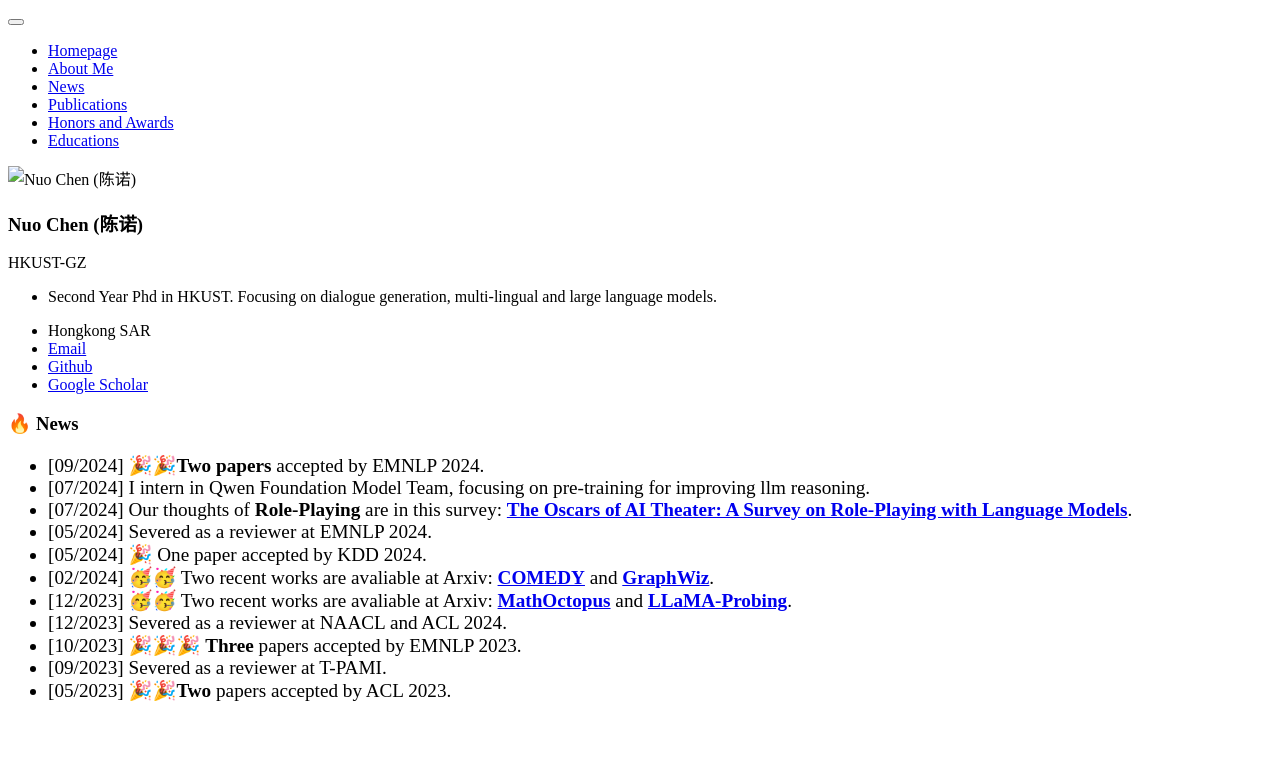
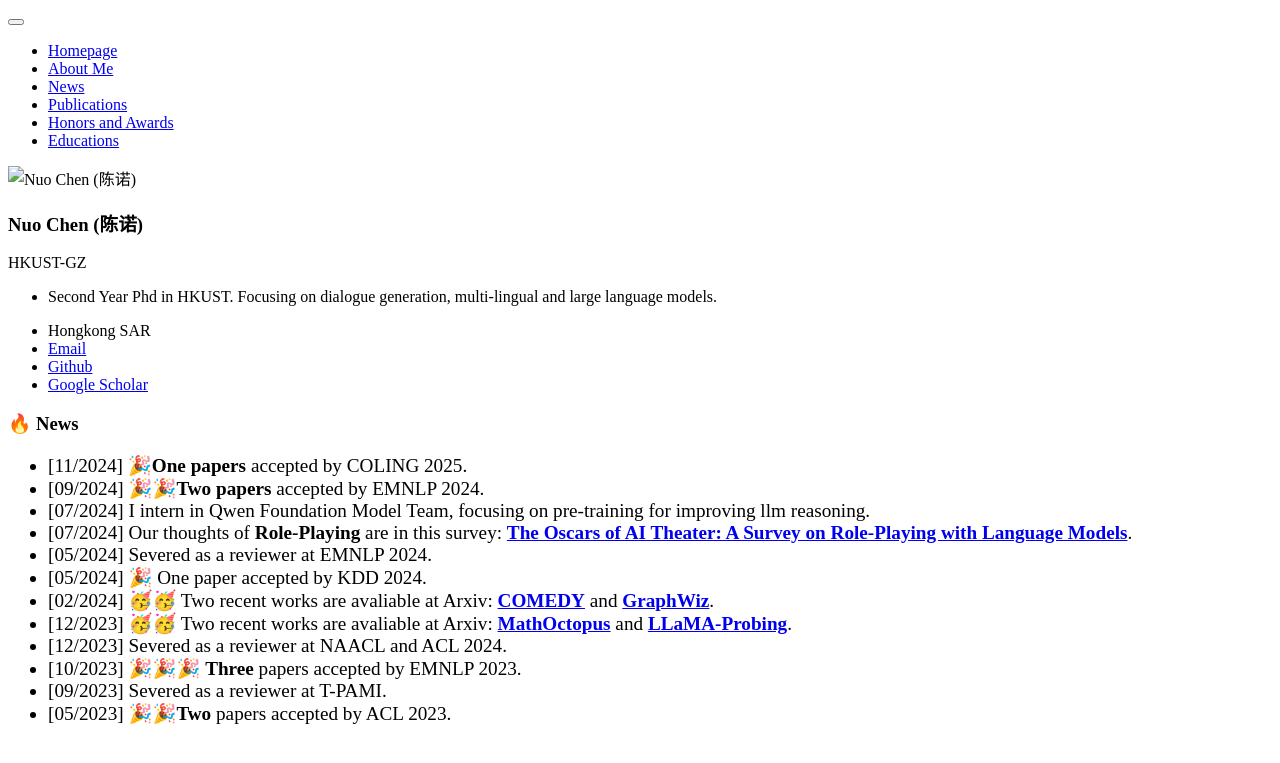
Before and after one commit to jerrynchen/jerrynchen.github.io, a Jekyll site: the page built from _pages/includes/news.md, in a window 1280 px wide. Shown: the top 763 px of the page. Built offline with Jekyll 4.4.1, drawn with Linux system fonts in a browser that asks for light colours; our own code applies the rules of GitHub Pages for plain Markdown files.

Commit message:
Update news.md

```diff
--- a/_pages/includes/news.md
+++ b/_pages/includes/news.md
@@ -2,6 +2,7 @@
 
 <div class='paper-box-text' style="font-size: larger;" markdown="1">
 
+* [11/2024] 🎉**One papers** accepted by COLING 2025.
 * [09/2024] 🎉🎉**Two papers** accepted by EMNLP 2024.
 * [07/2024] I intern in Qwen Foundation Model Team, focusing on pre-training for improving llm reasoning.
 * [07/2024] Our thoughts of **Role-Playing** are in this survey: [**The Oscars of AI Theater: A Survey on Role-Playing with Language Models**](https://arxiv.org/abs/2407.11484).
```
